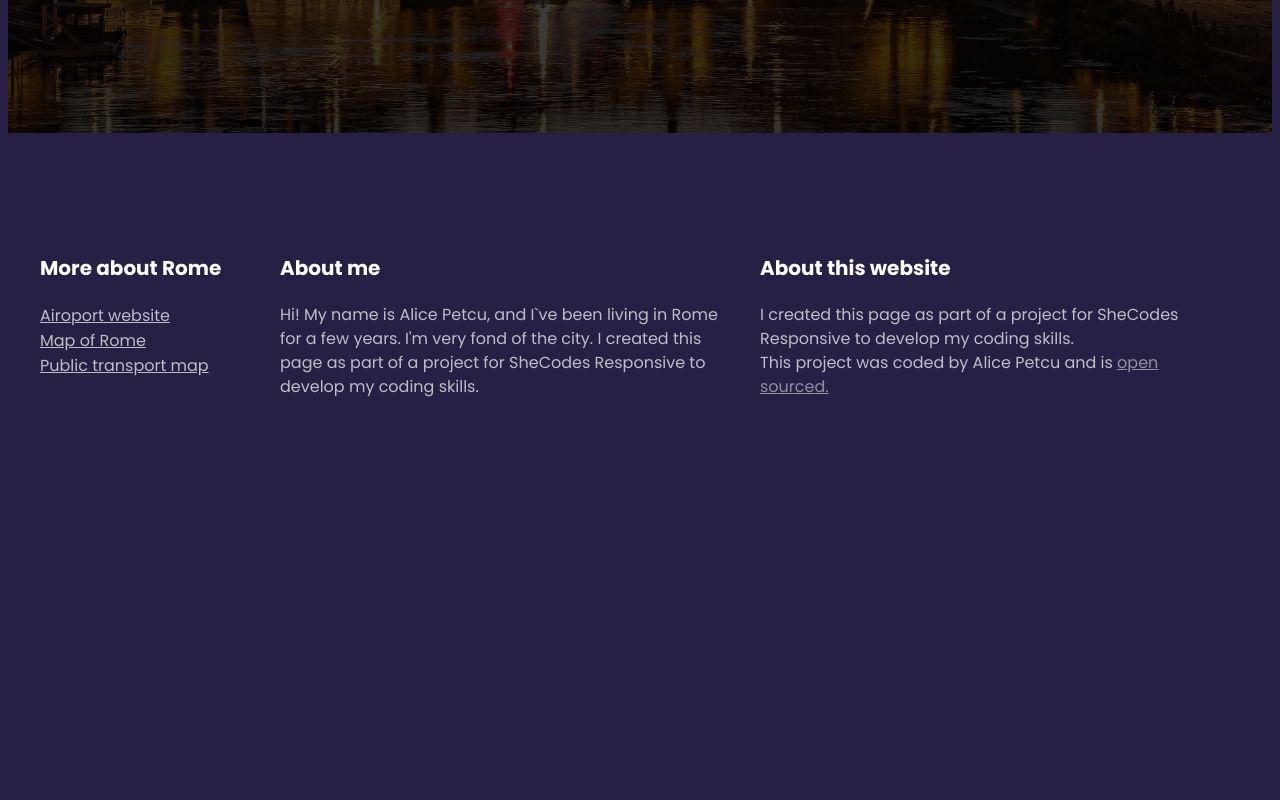
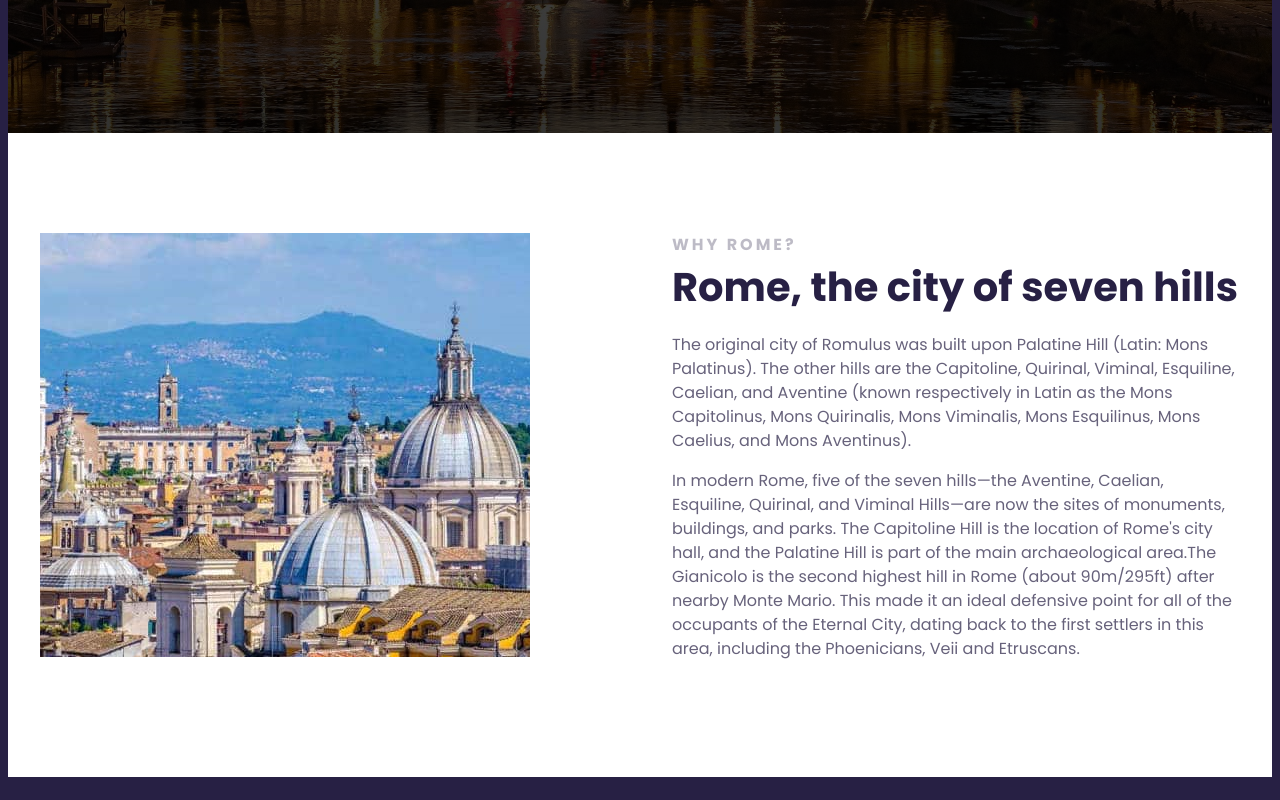
Before and after one commit to Alice131419/Travel-blog-to-Rome, a plain HTML site: page index.html in a window 1280 px wide. Shown: the part 580-1380 px from the top of the page. Before the commit the page ends 1103 px from the top, so only its background shows below. Drawn offline with Linux system fonts and the light colour scheme.

Commit message:
added main section

```diff
--- a/index.html
+++ b/index.html
@@ -21,8 +21,23 @@
         <h2>Capital city of Italy</h2>
         <a href="#more">Learn more</a>
       </header>
+      <main>
+        <section class="grid grid-2-columns">
+            <div>
+        <img src="images/gianicol-hill.png"
+        alt="Gianicolo hill"
+         class="img-responsive"/>
+        </div>
+        <div>
+        <h2>Why Rome?</h2>
+        <h3>Rome, the city of seven hills</h3>
+        <p>The original city of Romulus was built upon Palatine Hill (Latin: Mons Palatinus). The other hills are the Capitoline, Quirinal, Viminal, Esquiline, Caelian, and Aventine (known respectively in Latin as the Mons Capitolinus, Mons Quirinalis, Mons Viminalis, Mons Esquilinus, Mons Caelius, and Mons Aventinus).</p>
+        <p>In modern Rome, five of the seven hills—the Aventine, Caelian, Esquiline, Quirinal, and Viminal Hills—are now the sites of monuments, buildings, and parks. The Capitoline Hill is the location of Rome's city hall, and the Palatine Hill is part of the main archaeological area.The Gianicolo is the second highest hill in Rome (about 90m/295ft) after nearby Monte Mario. This made it an ideal defensive point for all of the occupants of the Eternal City, dating back to the first settlers in this area, including the Phoenicians, Veii and Etruscans.</p>
+        </div>
+    </section>
+      </main>
        <footer>
-        <section class="grid">
+        <section class="grid grid-3-columns">
         <div>
           <h3>More about Rome</h3>
           <ul>
--- a/src/styles.css
+++ b/src/styles.css
@@ -9,11 +9,22 @@ body {
 }
 .grid {
   display: grid;
+  grid-gap: 64px;
+}
+.img-responsive {
+  max-width: 100%;
+}
+.grid-2-columns {
+  grid-template-columns: 1fr 1fr;
+}
+.grid-3-columns {
   grid-template-columns: 1fr 2fr 2fr;
 }
+
 section {
   max-width: 1200px;
   margin: 0 auto;
+  padding: 100px 0;
 }
 
 header {
@@ -57,6 +68,34 @@ header a {
   background-color: white;
   text-decoration: none;
 }
+main {
+  background-color: white;
+}
+main h2 {
+  font-weight: 700;
+  font-size: 16px;
+  line-height: 1.5;
+  letter-spacing: 3px;
+  text-transform: uppercase;
+  color: #272044;
+  opacity: 0.3;
+  margin: 0;
+}
+main h3 {
+  font-weight: 700;
+  font-size: 40px;
+  line-height: 1.5;
+  color: #272044;
+  margin: 0;
+}
+main p {
+  font-style: normal;
+  font-weight: 400;
+  font-size: 16px;
+  line-height: 1.5;
+  color: #272044;
+  opacity: 0.7;
+}
 
 footer {
   color: white;
@@ -67,7 +106,6 @@ footer {
     url("../images/city-of-rome.png");
   background-repeat: no-repeat;
   background-size: cover;
-  padding: 100px 0;
 }
 footer h3 {
   font-weight: 700;
@@ -79,7 +117,6 @@ footer p {
   font-size: 16px;
   opacity: 0.7;
   line-height: 24px;
-  margin-right: 20px;
 }
 footer ul {
   padding: 0;
@@ -107,4 +144,11 @@ footer a {
   header h3 {
     font-size: 12px;
   }
+  .grid {
+    grid-template-columns: 1fr;
+    grid-gap: 32px;
+  }
+  section {
+    padding: 30px;
+  }
 }
```
Also changed, not shown: images/gianicol-hill.png (added), images/gianicolo-Hill.png (added).
